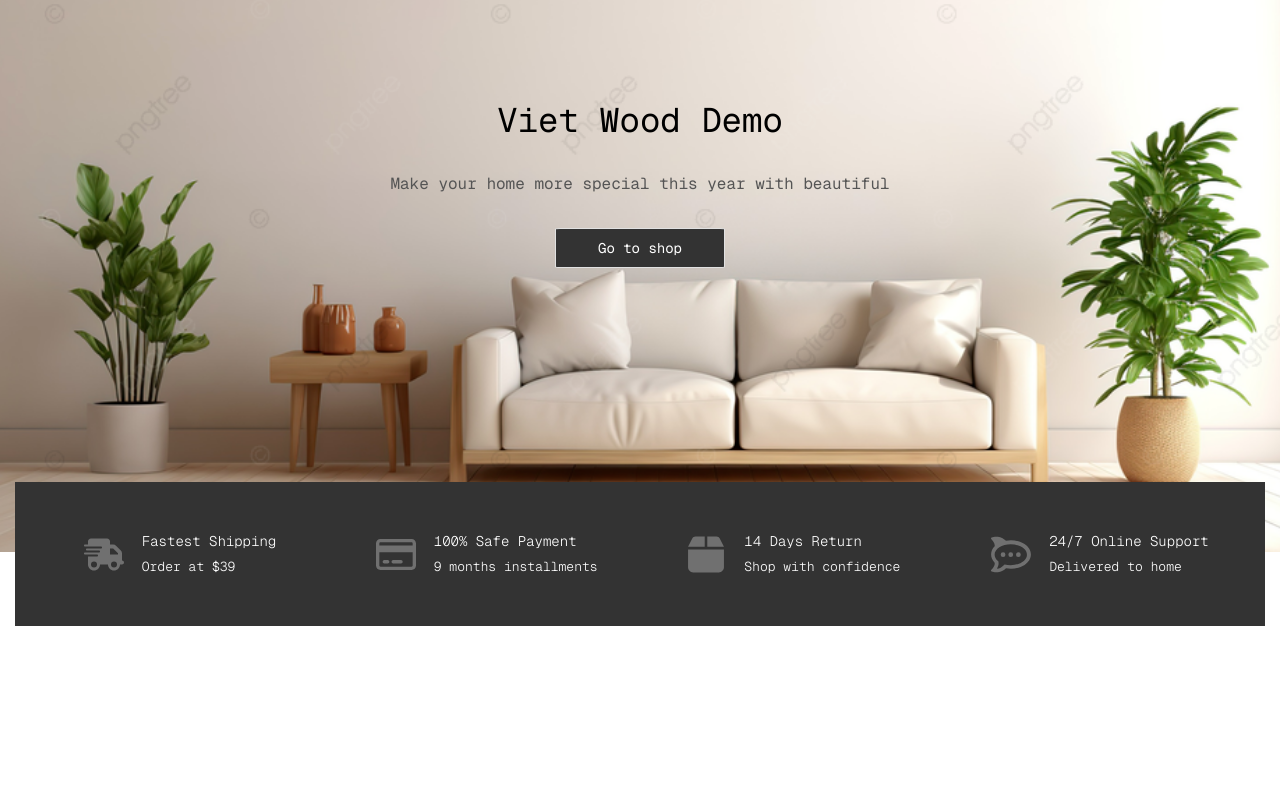
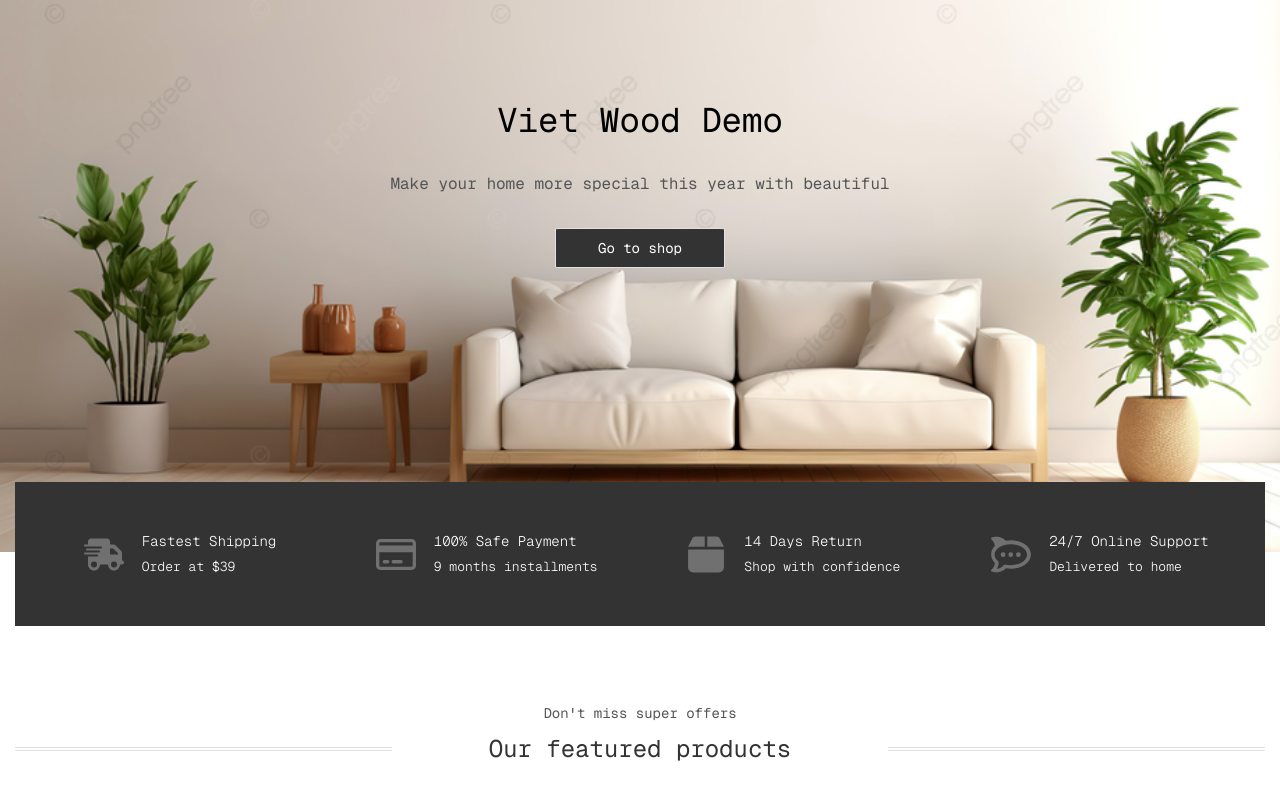
Before and after one commit to bridget03/ecommerce-reactjs, a React (Vite) app: page / in a window 1280 px wide. Shown: the part 198-998 px from the top of the page. Before the commit the page ends 824 px from the top, so only its background shows below. Built offline with nearby package versions, Linux system fonts and the light colour scheme.

Commit message:
update advanceheadline

```diff
--- a/src/App.jsx
+++ b/src/App.jsx
@@ -1,7 +1,4 @@
 import HomePage from '@components/HomePage/HomePage.jsx';
-import MainLayout from '@components/Layout/Layout.jsx';
-import Button from '@components/Button/Button.jsx';
-import Info from '@components/Info/Info.jsx';
 import '@styles/main.scss';
 import './App.css';
 
@@ -9,7 +6,6 @@
   return (
     <div>
       <HomePage />
-      <Info />
     </div>
   );
 }
--- /dev/null
+++ b/src/components/AdvanceHeadline/AdvanceHeadline.jsx
@@ -0,0 +1,19 @@
+import MainLayout from '@components/Layout/Layout.jsx';
+import styles from './styles.module.scss';
+function AdvanceHeadline() {
+  const { container, headline, containerMiddleBox, des, title } = styles;
+  return (
+    <MainLayout>
+      <div className={container}>
+        <div className={headline}></div>
+        <div className={containerMiddleBox}>
+          <p className={des}>Don't miss super offers</p>
+          <p className={title}>Our featured products</p>
+        </div>
+        <div className={headline}></div>
+      </div>
+    </MainLayout>
+  );
+}
+
+export default AdvanceHeadline;
--- /dev/null
+++ b/src/components/AdvanceHeadline/styles.module.scss
@@ -0,0 +1,32 @@
+@import '../../assets/styles/mixin.module';
+@import '../../assets/styles/variable.module';
+.container {
+  @include flex_box_custom(center, center, 0px);
+  margin: 65px 0px 15px;
+}
+
+.headline {
+  width: 100%;
+  height: 2px;
+  border-top: 1px solid #e1e1e1;
+  border-bottom: 1px solid #e1e1e1;
+}
+
+.containerMiddleBox {
+  padding: 0px 60px;
+  width: 100%;
+  @include flex_box_custom(center, center, 0px);
+  flex-direction: column;
+  margin-bottom: 45px;
+}
+
+.des {
+  font-size: 14px;
+  color: $third-color;
+}
+
+.title {
+  font-size: 24px;
+  color: $primary-color;
+  margin: 0px;
+}
--- a/src/components/HomePage/HomePage.jsx
+++ b/src/components/HomePage/HomePage.jsx
@@ -1,6 +1,8 @@
 import Header from '@components/Header/Header.jsx';
 import Footer from '@components/Footer/Footer.jsx';
 import Banner from '@components/Banner/Banner.jsx';
+import Info from '@components/Info/Info.jsx';
+import AdvanceHeadline from '@components/AdvanceHeadline/AdvanceHeadline.jsx';
 import styles from './styles.module.scss';
 function HomePage() {
   const { container } = styles;
@@ -9,6 +11,8 @@
       <div className='container'>
         <Header />
         <Banner />
+        <Info />
+        <AdvanceHeadline />
       </div>
     </div>
   );
```
